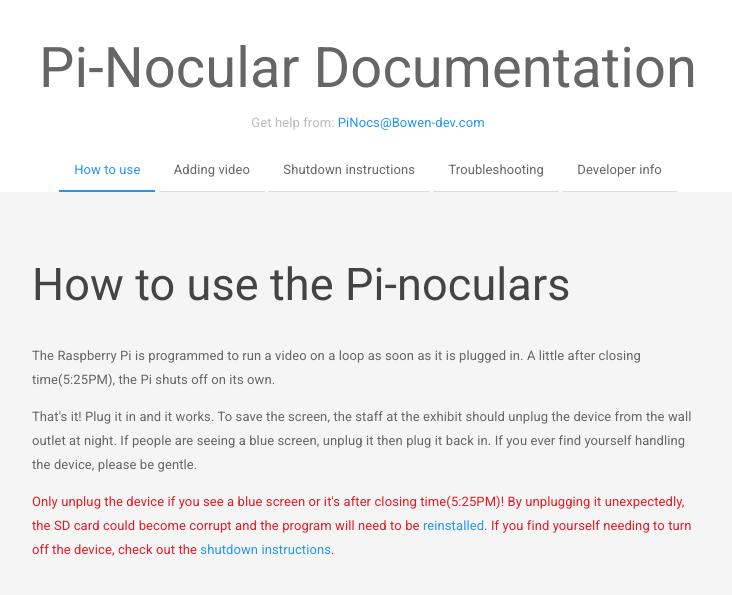
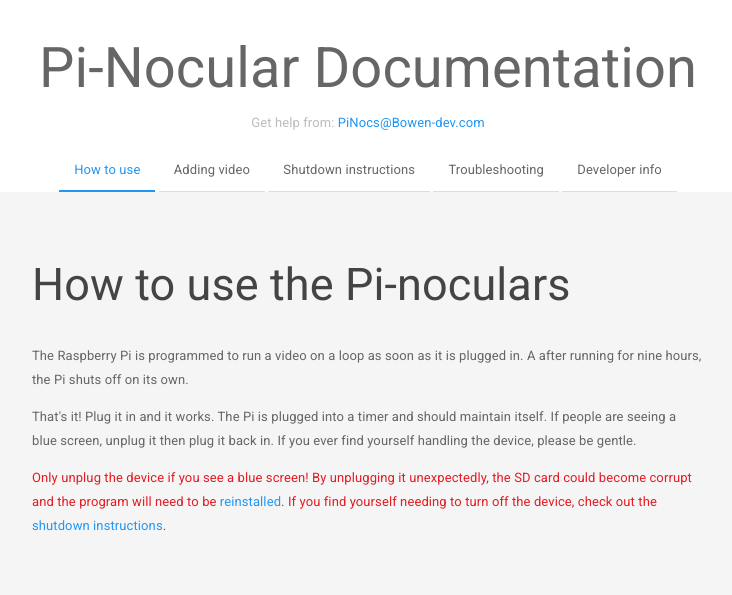
Before and after one commit to piNocs/piNocs.github.io, a Jekyll site: the page built from index.md, in a window 1280 px wide. Shown: the top 595 px of the page, without its empty margins (272-1004 px from the left). Built offline with Jekyll 4.4.1, drawn with Linux system fonts in a browser that asks for light colours; nearby versions of some CDN libraries.

Commit message:
Video now loads into boot. Pi shuts down after 9 hours

```diff
--- a/_includes/addVideo.html
+++ b/_includes/addVideo.html
@@ -4,14 +4,16 @@
 
     <li class="panel panel-primary">
       <div class="panel-heading">
-        <h3 class="panel-title">Required Hardware</h3>
+        <h3 class="panel-title">The process</h3>
       </div>
       <div class="panel-body">
-        <ul id="hardware-list">
-          <li>Some way to connect the micro SD card to your computer</li>
-          <li>The micro SD card. Retrieve this from the right side of the Pi</li>
-          <li>The new video, on your computer, named <code>video.mp4</code> in all lowercase. The code won't work unless the video is named video.mp4</li>
-        </ul>
+        <p>
+          You will be inserting the SD card into your computer. On OSX and Windows, one partition called <code>boot</code> will appear. On linux, two partitions will appear.
+        </p>
+
+        <p>
+          The video will be loaded onto and played from the partition named <code>boot</code>.
+        </p>
       </div>
     </li>
 
@@ -26,18 +28,19 @@
 
         <p>
             <h6>Insert the SD card</h6>
-            Connect the Micro SD to your computer however you see fit. This behaves much like a USB drive. It will appear as if two drives were just inserted; we will be using <code>7.9 GB Volume</code>(not boot). Below is an image of what the folder's contents look like.
-        </p>
-        <img src="/static/sdRoot.png" alt="Image of the folder you are looking for" class='img-responsive'/>
-
-        <p>
-            <h6>Navigate to the /home/pi/ folder</h6>
-            After clicking on <code>7.9 GB Volume</code>, open the folder named <code>home</code>, then open the folder named <code>pi</code> you should see a file named video.mp4 here. If you want to leave this video on the Pi, rename it to anything but video.mp4. This is okay to do.
+            Connect the Micro SD to your computer however you see fit. This behaves much like a USB drive. A drive named <code>boot</code> will appear.
         </p>
 
         <p>
-            <h6>Paste the new video in the pi folder</h6>
-            Open a different window, find your folder, and copy the video. Go back to the <code>/home/pi</code> window and paste the video in this folder. Make sure the video is named <code>video.mp4</code> in all lowercase.
+            <h6>
+              The video is loaded directly into the <code>boot</code>
+            </h6>
+            After opening <code>boot</code> &mdash; if there is a video &mdash; rename it to anything but <code>video.mp4</code>.
+        </p>
+
+        <p>
+            <h6>Copy the new video in the boot directory</h6>
+            Open a different window, find your videos's folder, and copy the video. Go back to the <code>boot</code> window and paste the video in this folder. Make sure the video is named <code>video.mp4</code> in all lowercase.
         </p>
       </div>
     </li>
--- a/_includes/devInfo.html
+++ b/_includes/devInfo.html
@@ -7,11 +7,11 @@
     </p>
 
     <p>
-        The script shuts down the Pi at 5:25pm EST. The timezone must be set to Eastern Standard Time in <code>raspi-config</code>.
+        The script shuts down the Pi after nine hours of runtime.
     </p>
 
     <p>
-        The video must be saved in <code>/home/pi</code> as <code>video.mp4</code>.
+        The video must be saved in the <code>boot</code> partition as <code>video.mp4</code>.
     </p>
 
     <h6>Accessing the Pi</h6>
@@ -25,6 +25,6 @@
 
     <h6>Reinstalling the backup</h6>
     <p>
-        If you need to reinstall the operating system and my program, <a href="mailto:pinocs@bowen-dev.com">get in touch with me</a>. You will need to plug the SD card into your computer and we will troubleshoot from there.
+        If you need to reinstall the operating system and my program, <a href="mailto:pinocs@bowen-dev.com">get in touch with me</a>. You will need to remove the SD card from the Pi and we will troubleshoot from there.
     </p>
 </section>
--- a/_includes/howto.html
+++ b/_includes/howto.html
@@ -1,14 +1,14 @@
 <section id="how-to">
   <h2>How to use the Pi-noculars</h2>
   <p>
-    The Raspberry Pi is programmed to run a video on a loop as soon as it is plugged in. A little after <span class="closing-time">closing time</span>, the Pi shuts off on its own.
+    The Raspberry Pi is programmed to run a video on a loop as soon as it is plugged in. A after running for nine hours, the Pi shuts off on its own.
   </p>
 
   <p>
-    That's it! Plug it in and it works.  To save the screen, the staff at the exhibit should unplug the device from the wall outlet at night. If people are seeing a blue screen, unplug it then plug it back in. If you ever find yourself handling the device, please be gentle.
+    That's it! Plug it in and it works. The Pi is plugged into a timer and should maintain itself. If people are seeing a blue screen, unplug it then plug it back in. If you ever find yourself handling the device, please be gentle.
   </p>
 
   <p class="text-danger">
-    Only unplug the device if you see a blue screen or it's after <span class="closing-time">closing time</span>! By unplugging it unexpectedly, the SD card could become corrupt and the program will need to be <a href="#dev-info" class="insite-nav">reinstalled</a>. If you find yourself needing to turn off the device, check out the <a href="#shutdown-instructions" class="insite-nav">shutdown instructions</a>.
+    Only unplug the device if you see a blue screen! By unplugging it unexpectedly, the SD card could become corrupt and the program will need to be <a href="#dev-info" class="insite-nav">reinstalled</a>. If you find yourself needing to turn off the device, check out the <a href="#shutdown-instructions" class="insite-nav">shutdown instructions</a>.
   </p>
 </section>
--- a/_includes/shutdown.html
+++ b/_includes/shutdown.html
@@ -10,7 +10,7 @@
         <h3 class="panel-title">Letting the Pi turn itself off</h3>
       </div>
       <p class="panel-body">
-        Wait until 25 minutes after <span class="closing-time">closing time</span> for the device to shut down on it's own. Look at the screen if you are uncertain. If the display is blue, it's safe to unplug it. If the video is playing, leave it alone for the night.
+        The device is programmed to shut itself off after nine hours of runtime. Look at the screen if you are uncertain. If the display is blue, it's safe to unplug it. If the video is playing, leave it alone and let it shut itself down.
       </p>
     </li>
 
--- a/_includes/troubleshooting.html
+++ b/_includes/troubleshooting.html
@@ -20,7 +20,7 @@
           </p>
 
           <p>
-              If this doesn’t work, make sure the 3 connections to the screen &mdash; 2 small wires and one bigger cable &mdash; are attached. If you followed all these steps and nothing has happened, look at the final troubleshooting issue.
+            If you followed all these steps and nothing has happened, look at the final troubleshooting issue.
           </p>
       </div>
     </li>
@@ -30,7 +30,7 @@
         <h3 class="panel-title">The Pi is plugged in, but no red light is showing on the bottom-right corner of the Pi.</h3>
       </div>
       <p class="panel-body">
-        Make sure there wasn't a short on that outlet. If the outlet works, then this means the Pi doesn't. The Pi will need to be replaced, but everthing else can be still be used.
+        Make sure there wasn't a short on that outlet. If the outlet works,then this means the Pi doesn't. The Pi will need to be replaced, but everthing else can be still be used.
       </p>
     </li>
 
@@ -39,7 +39,7 @@
         <h3 class="panel-title">The aforementioned red light is on, but the Pi still doesn't work</h3>
       </div>
       <p class="panel-body">
-        You will need to remove the SD card and <a href="#dev-info" class="insite-nav">install my program</a> onto it again. If you need a different video than the original, you will need to run through all the steps under the <a href="#add-video" class="insite-nav">adding a new video</a> section.
+        You will need to remove the SD card, <a href=mailto:pinocs@Bowen-dev.com >get ahold of me</a>, and prepare to free up an afternoon. I will work remotely to get the problem solved.
       </p>
     </li>
   </ul>
--- a/_layouts/default.html
+++ b/_layouts/default.html
@@ -35,11 +35,6 @@
 
     <script src="https://ajax.googleapis.com/ajax/libs/jquery/3.1.1/jquery.min.js"></script>
     <script type="text/javascript">
-      // Adjust all the closing times at one place!
-      var closingTime = '(5:25PM)';
-      var closingSpans = $('.closing-time');
-      closingSpans.append(closingTime);
-
       // Hide all sections but first
       var sections = $('section');
       sections.slice(1).hide();
```
Also changed, not shown: other parts of _includes/addVideo.html (+1 -1 lines).
